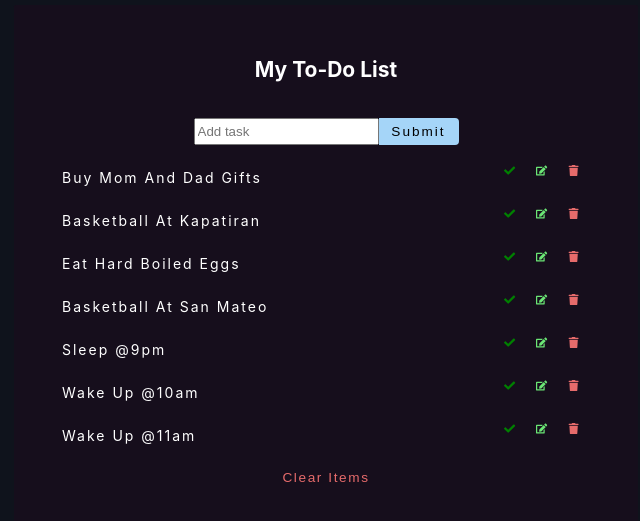
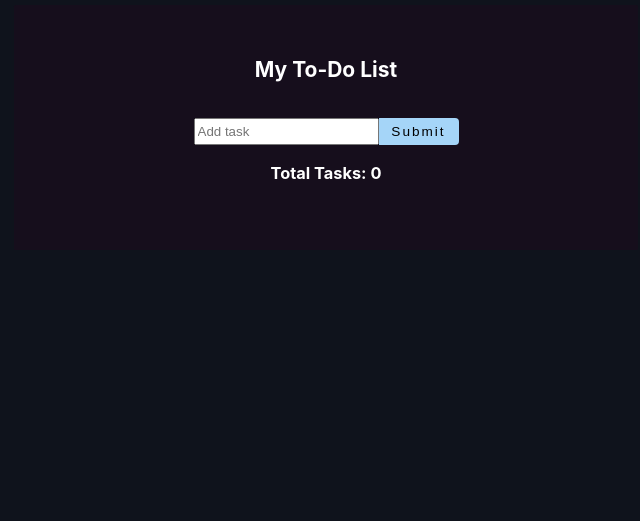
Before and after one commit to Alva156/to-do-list-alva-no-function, a React (Create React App) app: page / in a window 1280 px wide. Shown: the part 123-644 px from the top of the page, without its empty margins (314-954 px from the left). Built offline with nearby package versions, Linux system fonts and the light colour scheme.

Commit message:
Added tasktotal

```diff
--- a/src/App.js
+++ b/src/App.js
@@ -4,22 +4,23 @@ import List from "./components/List";
 import Alert from "./components/Alert";
 import Header from "./components/Header";
 import AddTask from "./components/AddTask";
+import TaskCount from "./components/TaskCount";
 
 import { getLocalStorage } from "./localStorage";
 
 function App() {
-  const dummyTasks = [
-    { id: "1", title: "Buy Mom and Dad gifts" },
-    { id: "2", title: "Basketball at Kapatiran" },
-    { id: "3", title: "Eat Hard Boiled Eggs" },
-    { id: "4", title: "Basketball at San Mateo" },
-    { id: "5", title: "Sleep @9pm" },
-    { id: "6", title: "Wake up @10am" },
-    { id: "7", title: "Wake up @11am" },
-  ];
+  // const dummyTasks = [
+  //   { id: "1", title: "Buy Mom and Dad gifts" },
+  //   { id: "2", title: "Basketball at Kapatiran" },
+  //   { id: "3", title: "Eat Hard Boiled Eggs" },
+  //   { id: "4", title: "Basketball at San Mateo" },
+  //   { id: "5", title: "Sleep @9pm" },
+  //   { id: "6", title: "Wake up @10am" },
+  //   { id: "7", title: "Wake up @11am" },
+  // ];
 
   const [name, setName] = useState("");
-  const [list, setList] = useState(getLocalStorage(dummyTasks));
+  const [list, setList] = useState(getLocalStorage());
   const [alert, setAlert] = useState({ show: false, type: "", msg: "" });
   const [isEditing, setIsEditing] = useState(false);
   const [editID, setEditID] = useState(null);
@@ -52,10 +53,8 @@ function App() {
   const handleSubmit = (e) => {
     e.preventDefault();
     if (!name) {
-
       showAlert(true, "danger", "Please enter value");
     } else if (name && isEditing) {
-
       setList(
         list.map((item) => {
           if (item.id === editID) {
@@ -69,7 +68,6 @@ function App() {
       setIsEditing(false);
       showAlert(true, "success", "Item edited");
     } else {
-
       const newItem = { id: new Date().getTime().toString(), title: name };
       setList([...list, newItem]);
       setName("");
@@ -90,6 +88,9 @@ function App() {
         handleSubmit={handleSubmit}
         isEditing={isEditing}
       />
+
+      <TaskCount count={list.length} />
+
       {alert.show && (
         <Alert {...alert} removeAlert={() => showAlert()} list={list} />
       )}
--- a/src/components/Alert.css
+++ /dev/null
@@ -1,25 +0,0 @@
-.alert {
-  margin-bottom: 1rem;
-  height: 1.25rem;
-  display: grid;
-  align-items: center;
-  text-align: center;
-  font-size: 0.7rem;
-  border-radius: 0.25rem;
-  letter-spacing: 0.1rem;
-  text-transform: capitalize;
-}
-
-.alert-danger {
-  color: #fd0922;
-  background: #381619;
-}
-.alert-success {
-  color: #04fc3d;
-  background: #0f2715;
-}
-.grocery-form h3 {
-  color: hsl(205, 86%, 17%);
-  margin-bottom: 1.5rem;
-  text-align: center;
-}
--- a/src/components/Alert.js
+++ b/src/components/Alert.js
@@ -1,5 +1,5 @@
 import React, { useEffect } from "react";
-import "./Alert.css";
+import "./components.css";
 
 function Alert({ type, msg, removeAlert, list }) {
   useEffect(() => {
@@ -7,7 +7,7 @@ function Alert({ type, msg, removeAlert, list }) {
       removeAlert();
     }, 2000);
     return () => clearTimeout(timeout);
-  }, [list]);
+  }, [list, removeAlert]);
   return <p className={`alert alert-${type}`}>{msg}</p>;
 }
 
--- a/src/components/Header.css
+++ /dev/null
@@ -1,5 +0,0 @@
-.header {
-  color: white;
-  margin-bottom: 2rem;
-  text-align: center;
-}
--- a/src/components/Header.js
+++ b/src/components/Header.js
@@ -1,5 +1,5 @@
 import React from "react";
-import "./Header.css";
+import "./components.css";
 
 function Header() {
   return (
--- a/src/components/List.js
+++ b/src/components/List.js
@@ -1,5 +1,5 @@
 import React from "react";
-import "./List.css";
+import "./components.css";
 import EditTask from "./EditTask";
 import DeleteTask from "./DeleteTask";
 import CheckTask from "./CheckTask";
--- /dev/null
+++ b/src/components/TaskCount.js
@@ -0,0 +1,11 @@
+import React from "react";
+
+function TaskCount({ count }) {
+  return (
+    <div className="task-count">
+      <h3>Total Tasks: {count}</h3>
+    </div>
+  );
+}
+
+export default TaskCount;
--- a/src/components/List.css
+++ b/src/components/components.css
@@ -1,3 +1,36 @@
+/* Alert */
+.alert {
+  margin-bottom: 1rem;
+  height: 1.25rem;
+  display: grid;
+  align-items: center;
+  text-align: center;
+  font-size: 0.7rem;
+  border-radius: 0.25rem;
+  letter-spacing: 0.1rem;
+  text-transform: capitalize;
+}
+
+.alert-danger {
+  color: #fd0922;
+  background: #381619;
+}
+.alert-success {
+  color: #04fc3d;
+  background: #0f2715;
+}
+.grocery-form h3 {
+  color: hsl(205, 86%, 17%);
+  margin-bottom: 1.5rem;
+  text-align: center;
+}
+/* Header */
+.header {
+  color: white;
+  margin-bottom: 2rem;
+  text-align: center;
+}
+/* List */
 .task-item {
   display: flex;
   align-items: center;
@@ -56,3 +89,9 @@
 .check-btn:hover {
   color: hsl(141, 53%, 53%);
 }
+/* Task Count */
+.task-count {
+  text-align: center;
+  color: white;
+  margin-bottom: 2rem;
+}
--- a/src/localStorage.js
+++ b/src/localStorage.js
@@ -1,8 +1,8 @@
-export const getLocalStorage = (dummyTasks) => {
+export const getLocalStorage = () => {
   let list = localStorage.getItem("list");
   if (list) {
     return JSON.parse(list);
   } else {
-    return dummyTasks;
+    return [];
   }
 };
```
